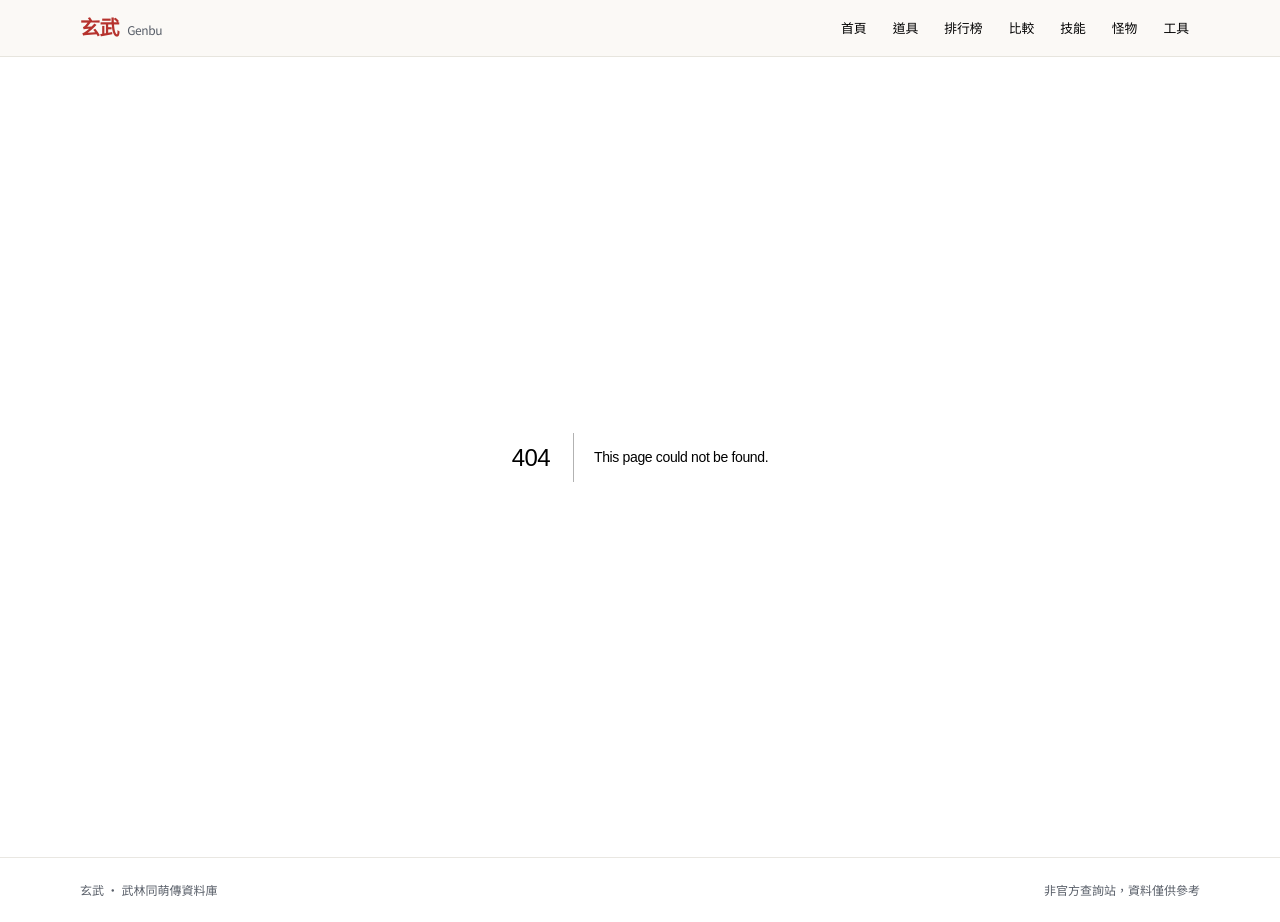
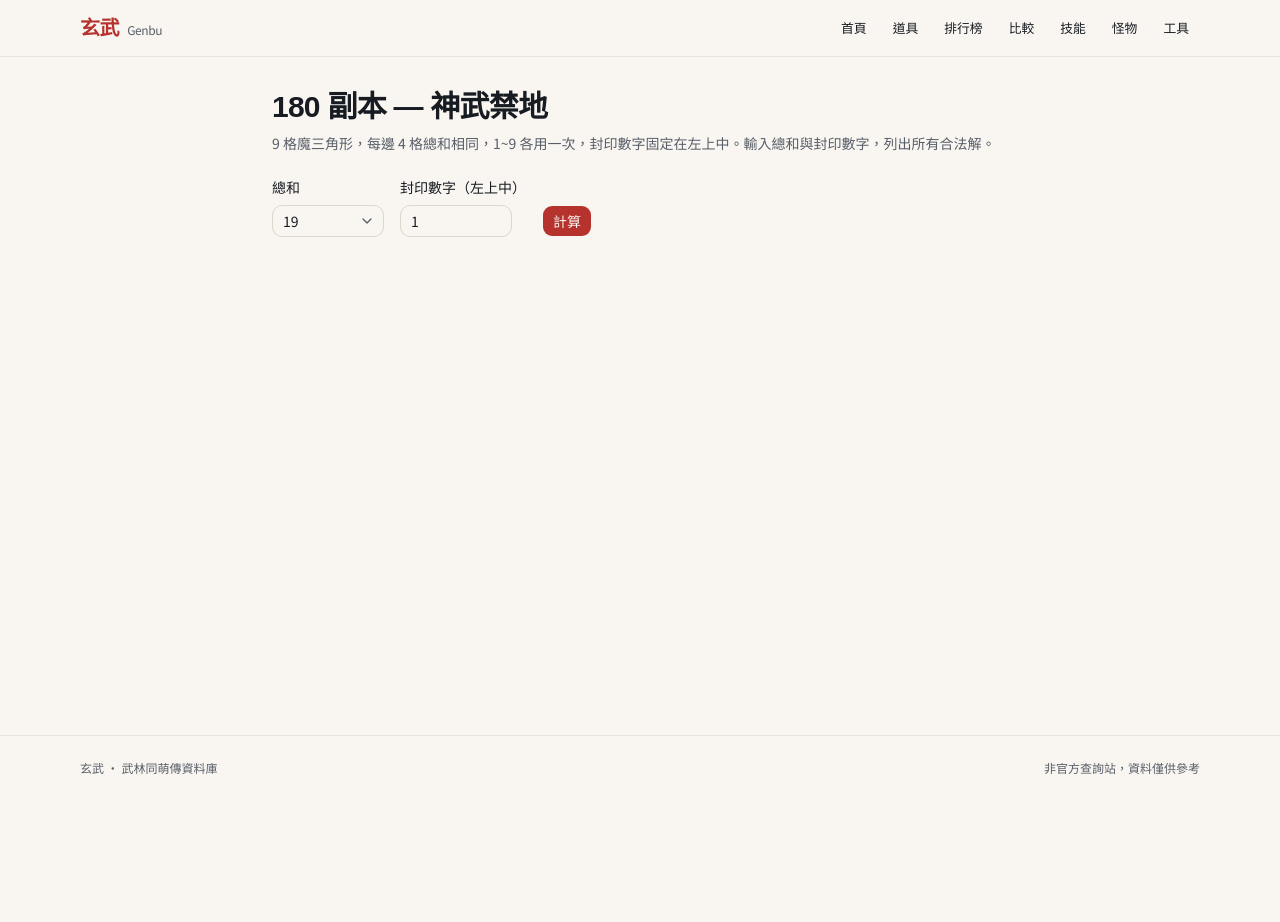
Before and after one commit to hanshino/genbu, a Next.js app: page /tools/180 in a window 1280 px wide. Before the commit this address had no page. After the commit the page ends 800 px from the top, so only its background shows below. Built offline with nearby package versions, Linux system fonts and the light colour scheme.

Commit message:
feat(phase4): 180 magic-triangle UI with SVG renderer + carousel

```diff
--- /dev/null
+++ b/src/app/tools/180/page.tsx
@@ -0,0 +1,21 @@
+import type { Metadata } from "next";
+import { GodQuestSolver } from "@/components/tools/god-quest-solver";
+
+export const metadata: Metadata = {
+  title: "180 神武禁地 | Genbu",
+  description: "神武禁地魔三角形解題器。",
+};
+
+export default function GodQuestPage() {
+  return (
+    <div className="mx-auto max-w-3xl px-4 py-8">
+      <header className="mb-6">
+        <h1 className="font-heading text-3xl font-bold">180 副本 — 神武禁地</h1>
+        <p className="text-muted-foreground mt-2 text-sm">
+          9 格魔三角形，每邊 4 格總和相同，1~9 各用一次，封印數字固定在左上中。輸入總和與封印數字，列出所有合法解。
+        </p>
+      </header>
+      <GodQuestSolver />
+    </div>
+  );
+}
--- /dev/null
+++ b/src/components/tools/god-quest-solver.tsx
@@ -0,0 +1,123 @@
+"use client";
+
+import { useState } from "react";
+import { ChevronLeft, ChevronRight } from "lucide-react";
+import { Button } from "@/components/ui/button";
+import { Input } from "@/components/ui/input";
+import {
+  Select,
+  SelectContent,
+  SelectItem,
+  SelectTrigger,
+  SelectValue,
+} from "@/components/ui/select";
+import {
+  solveMagicTriangle,
+  type MagicTriangleResult,
+} from "@/lib/solvers/god-quest";
+import { InlineAlert } from "./inline-alert";
+import { MagicTriangleSvg } from "./magic-triangle-svg";
+
+const VALID_SUMS = [17, 18, 19, 20, 21, 22, 23] as const;
+
+const REASON_MESSAGE: Record<
+  Exclude<MagicTriangleResult, { ok: true }>["reason"],
+  string
+> = {
+  invalid_sum: "總和必須在 17 ~ 23 之間",
+  invalid_leak: "封印數字必須是 1 ~ 9 的整數",
+  no_solution: "這組輸入沒有合法解",
+};
+
+export function GodQuestSolver() {
+  const [sum, setSum] = useState<number>(19);
+  const [leakInput, setLeakInput] = useState("1");
+  const [result, setResult] = useState<MagicTriangleResult | null>(null);
+  const [index, setIndex] = useState(0);
+
+  function onSolve() {
+    const leak = Number(leakInput);
+    setResult(solveMagicTriangle(sum, leak));
+    setIndex(0);
+  }
+
+  const solutions = result?.ok ? result.solutions : [];
+  const current = solutions[index];
+
+  return (
+    <div className="space-y-6">
+      <div className="flex flex-wrap items-end gap-4">
+        <div className="flex flex-col gap-2">
+          <label className="text-sm font-medium">總和</label>
+          <Select value={String(sum)} onValueChange={(v) => setSum(Number(v))}>
+            <SelectTrigger className="w-28">
+              <SelectValue />
+            </SelectTrigger>
+            <SelectContent>
+              {VALID_SUMS.map((n) => (
+                <SelectItem key={n} value={String(n)}>
+                  {n}
+                </SelectItem>
+              ))}
+            </SelectContent>
+          </Select>
+        </div>
+        <div className="flex flex-col gap-2">
+          <label className="text-sm font-medium">封印數字（左上中）</label>
+          <Input
+            type="number"
+            inputMode="numeric"
+            min={1}
+            max={9}
+            value={leakInput}
+            onChange={(e) => setLeakInput(e.target.value)}
+            className="w-28"
+          />
+        </div>
+        <Button onClick={onSolve}>計算</Button>
+      </div>
+
+      {result && !result.ok && <InlineAlert>{REASON_MESSAGE[result.reason]}</InlineAlert>}
+
+      {result?.ok && current && (
+        <div className="space-y-4">
+          <div className="flex items-center justify-between">
+            <span className="text-sm font-medium">
+              共 {solutions.length} 組解 — 第 {index + 1} 組
+            </span>
+            <div className="flex items-center gap-1">
+              <Button
+                variant="outline"
+                size="icon"
+                disabled={index === 0}
+                onClick={() => setIndex((i) => Math.max(0, i - 1))}
+                aria-label="上一組"
+              >
+                <ChevronLeft className="h-4 w-4" />
+              </Button>
+              <Button
+                variant="outline"
+                size="icon"
+                disabled={index >= solutions.length - 1}
+                onClick={() => setIndex((i) => Math.min(solutions.length - 1, i + 1))}
+                aria-label="下一組"
+              >
+                <ChevronRight className="h-4 w-4" />
+              </Button>
+            </div>
+          </div>
+
+          <div className="flex justify-center">
+            <MagicTriangleSvg solution={current} />
+          </div>
+
+          <div className="text-muted-foreground text-center text-sm">
+            左邊 = {current.T + current.u1 + current.u2 + current.BL}
+            ｜ 右邊 = {current.T + current.p1 + current.p2 + current.BR}
+            ｜ 底邊 = {current.BL + current.m1 + current.m2 + current.BR}
+          </div>
+        </div>
+      )}
+    </div>
+  );
+}
--- /dev/null
+++ b/src/components/tools/magic-triangle-svg.tsx
@@ -0,0 +1,65 @@
+import type { TriangleSolution } from "@/lib/solvers/god-quest";
+
+type CellSpec = {
+  cx: number;
+  cy: number;
+  value: number;
+  highlight?: boolean;
+};
+
+export function MagicTriangleSvg({ solution }: { solution: TriangleSolution }) {
+  const cells: CellSpec[] = [
+    { cx: 210, cy: 60, value: solution.T },
+    { cx: 160, cy: 150, value: solution.u1, highlight: true },
+    { cx: 260, cy: 150, value: solution.p1 },
+    { cx: 110, cy: 240, value: solution.u2 },
+    { cx: 310, cy: 240, value: solution.p2 },
+    { cx: 60, cy: 360, value: solution.BL },
+    { cx: 160, cy: 360, value: solution.m1 },
+    { cx: 260, cy: 360, value: solution.m2 },
+    { cx: 360, cy: 360, value: solution.BR },
+  ];
+
+  return (
+    <svg
+      viewBox="0 0 420 420"
+      className="h-auto w-full max-w-[420px]"
+      role="img"
+      aria-label="魔三角形解答"
+    >
+      <polygon
+        points="210,60 60,360 360,360"
+        className="stroke-border/70 fill-none"
+        strokeWidth={2}
+      />
+      {cells.map((c, i) => (
+        <g key={i}>
+          <circle
+            cx={c.cx}
+            cy={c.cy}
+            r={26}
+            className={
+              c.highlight
+                ? "fill-rose-500/15 stroke-rose-500"
+                : "fill-card stroke-border"
+            }
+            strokeWidth={2}
+          />
+          <text
+            x={c.cx}
+            y={c.cy + 8}
+            textAnchor="middle"
+            className={
+              c.highlight
+                ? "fill-rose-600 dark:fill-rose-300 font-semibold"
+                : "fill-foreground font-semibold"
+            }
+            fontSize={22}
+          >
+            {c.value}
+          </text>
+        </g>
+      ))}
+    </svg>
+  );
+}
```
